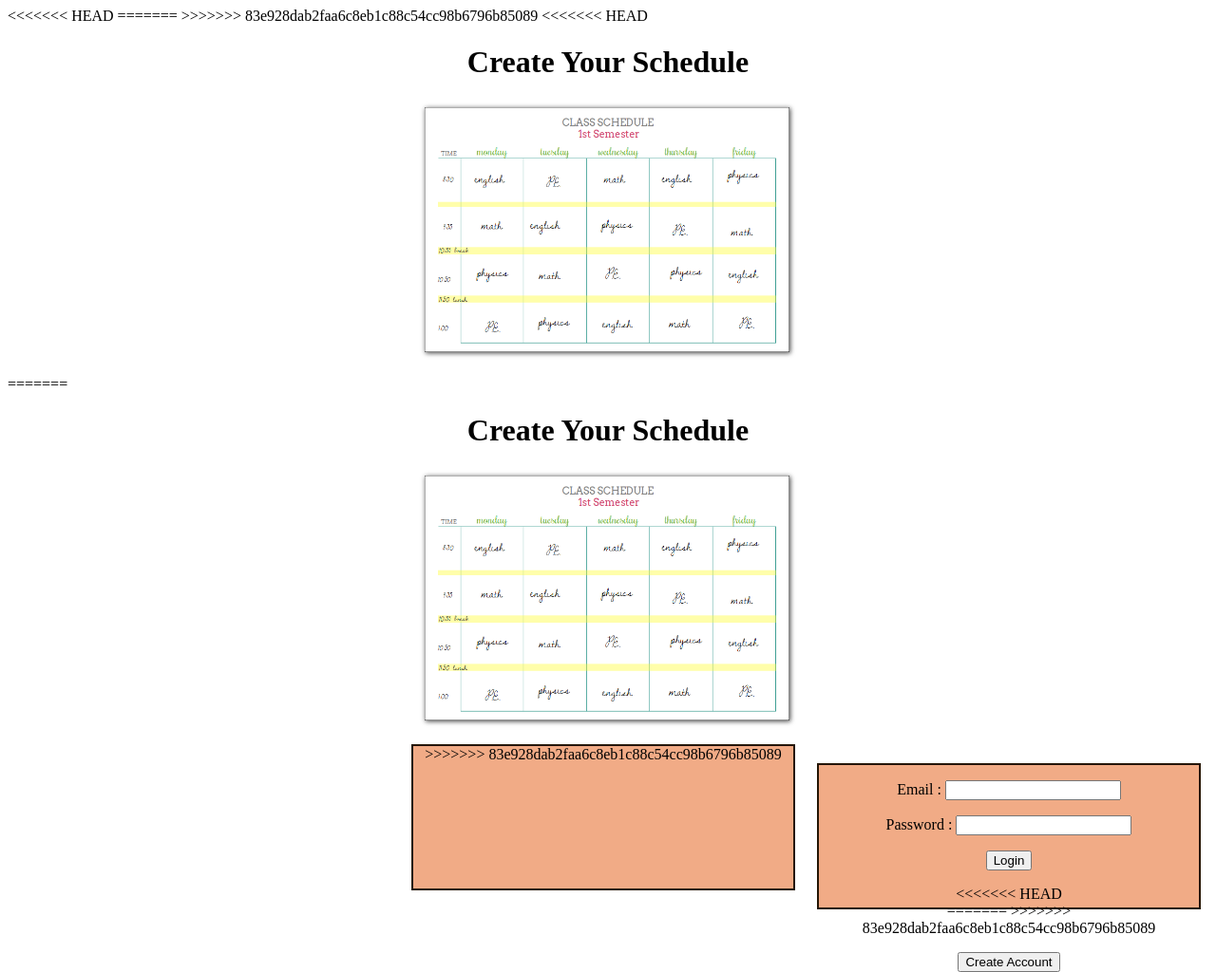
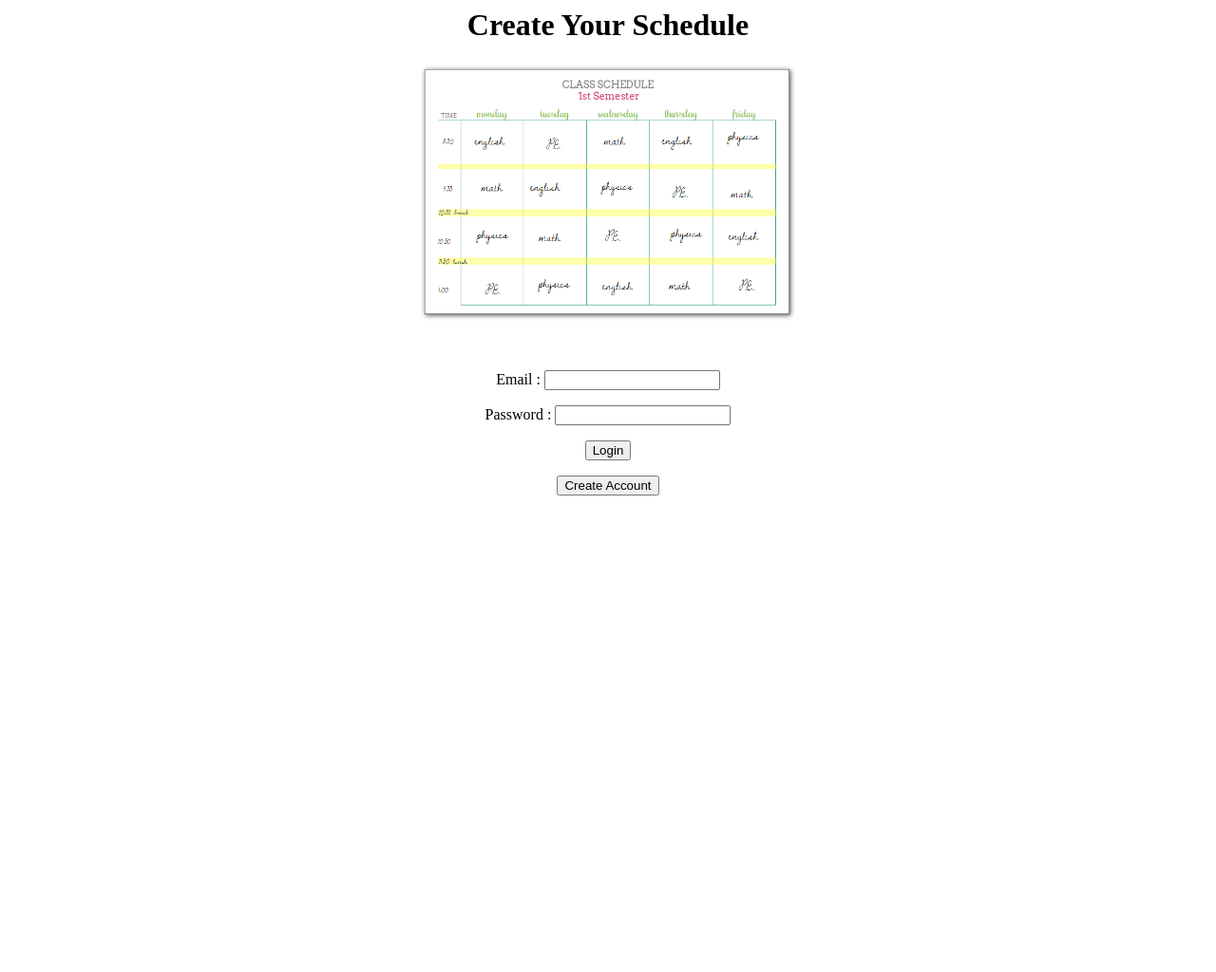
Before and after one commit to sskohrog/CIS454, a PHP site: page /Layouts/Login.html in a window 1280 px wide. Shown: the whole page at 95% size. After the commit the page ends 522 px from the top, so only its background shows below. Run offline with PHP 8.4, Linux system fonts and the light colour scheme.

Commit message:
cleaned up code added css stylesheet

```diff
--- a/Layouts/Login.html
+++ b/Layouts/Login.html
@@ -1,43 +1,14 @@
 <html>
     <head>
         <title> Class Scheduler </title>
-<<<<<<< HEAD
-=======
-
-        <style type="text/css">
-
-            #login {
-
-                border: 2px #251605 solid;
-                width: 400px;
-                height: 150px;
-                position: relative;
-                left: 425px;
-                background-color:#F1AB86;
-            }
-
-
-
-        </style>
-
->>>>>>> 83e928dab2faa6c8eb1c88c54cc98b6796b85089
     </head>
 
     <body>
-
-<<<<<<< HEAD
         <h1 align="center">Create Your Schedule </h1>
 
-          <p align="center"><img src="schedule01.png" width ="400"></p>
-=======
-        <br><h1 align = "center">Create Your Schedule </h1>
+        <p align="center"><img src="schedule01.png" width ="400"></p>
 
-          <p align ="center"><img src="schedule01.png" width ="400px"></p>
-
-        <div id = "login">
-
-            <form align = "center">
->>>>>>> 83e928dab2faa6c8eb1c88c54cc98b6796b85089
+        <br>
 
         <div id="login">
             <form align="center">
@@ -49,17 +20,11 @@
                 <p align="center"> <input type="submit" value= Login></p>
             </form>
 
-<<<<<<< HEAD
-            <form action="link to create account">
-=======
             <form action= "signup.html">
->>>>>>> 83e928dab2faa6c8eb1c88c54cc98b6796b85089
-
                 <p align="center">
                     <input type="submit" value="Create Account">
                 </p>
             </form>
-
         </div>
     </body>
 </html>
```
Also changed, not shown: Layouts/signup.html (+0 -10 lines), Layouts/stylesheet.css (+13 -0 lines).
